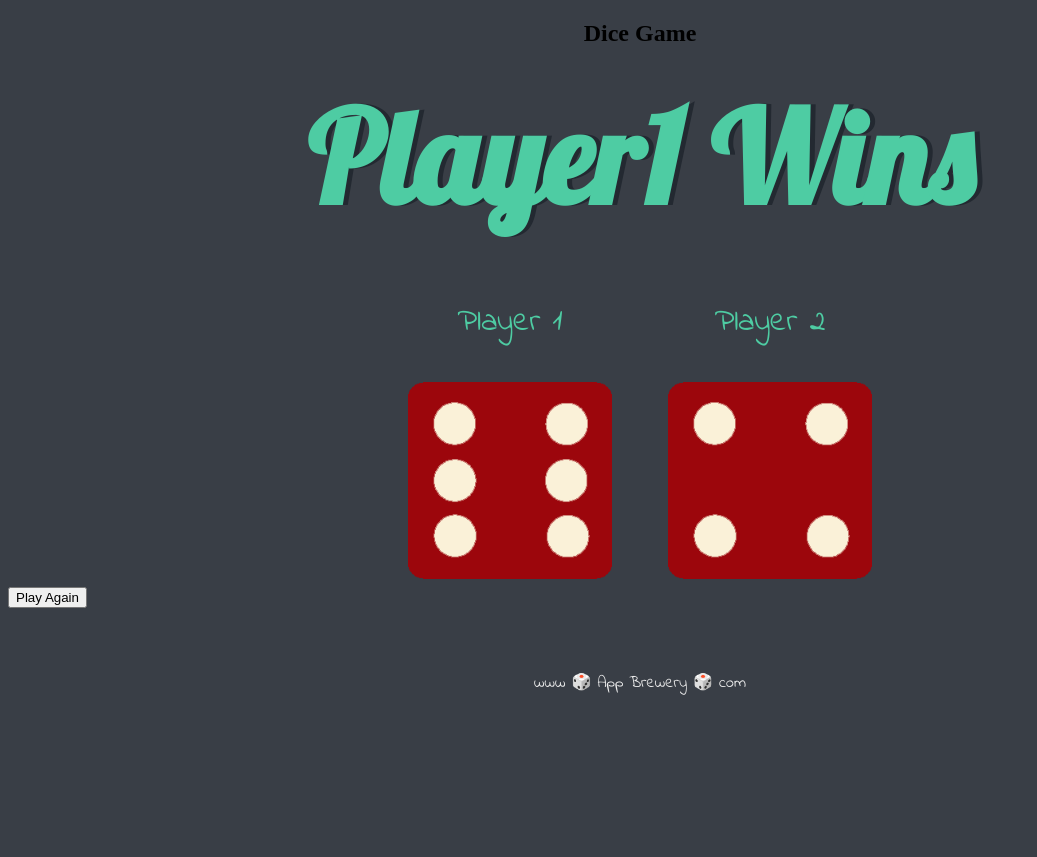
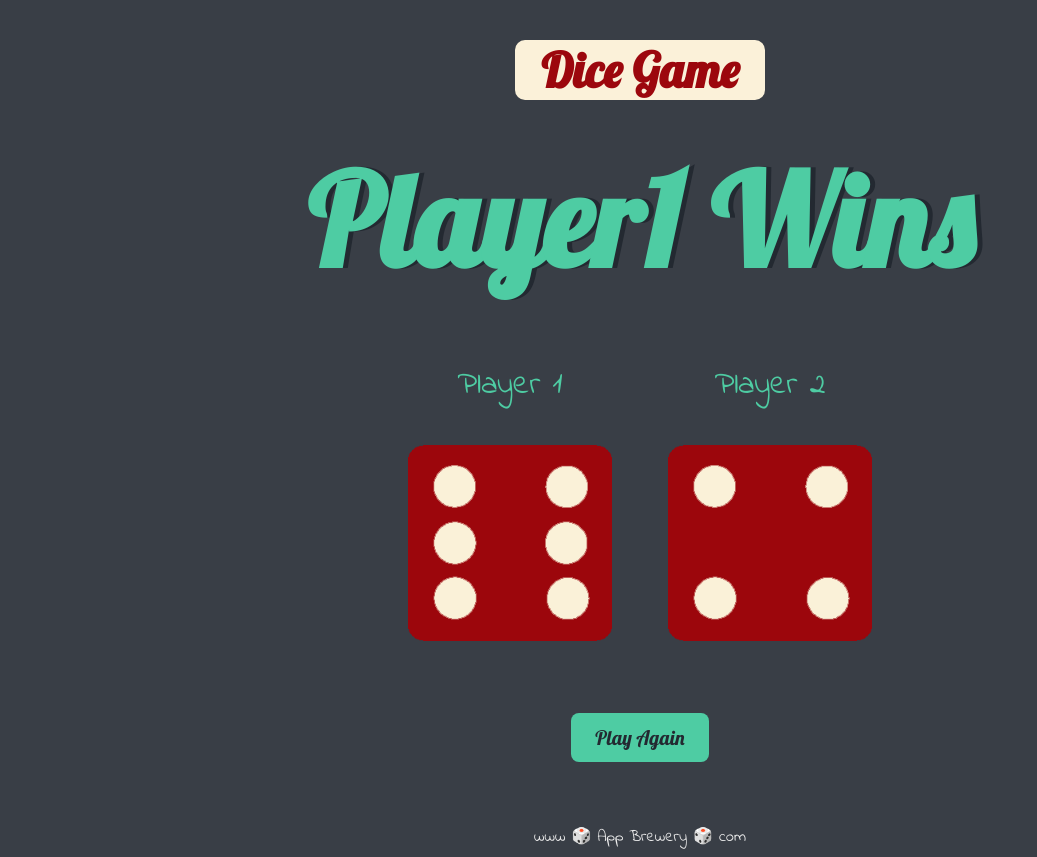
Before and after one commit to Chirag1309/Dice-Game, a plain HTML site: page index.html in a window 1280 px wide. Shown: the whole page, without its empty margins (0-1037 px from the left). Before the commit the page ends 800 px from the top, so only its background shows below. Drawn offline with Linux system fonts and the light colour scheme.

Commit message:
Update styles.css

```diff
--- a/styles.css
+++ b/styles.css
@@ -7,7 +7,14 @@
 .dice {
   text-align: center;
   display: inline-block;
+}
 
+.box {
+  background-color: #fbf1d9;
+  padding-top: -2px;
+  width: 250px;
+  margin: auto;
+  border-radius: 10px;
 }
 
 body {
@@ -20,6 +27,12 @@ h1 {
   text-shadow: 5px 0 #232931;
   font-size: 8rem;
   color: #4ECCA3;
+}
+
+h2 {
+  font-family: "Lobster", cursive;
+  font-size: 3rem;
+  color: #9c070d;
 }
 
 p {
@@ -39,3 +52,22 @@ footer {
   font-family: 'Indie Flower', cursive;
 
 }
+
+button {
+  display: block;
+  margin: 5% auto;
+  background-color: #4ecca3;
+  padding: 12px 24px;
+  text-decoration: none;
+  border-radius: 8px;
+  border: none;
+  color: #232931;
+  font-size: 20px;
+  font-family: "Lobster", cursive;
+}
+
+button:hover {
+  box-shadow: 0 12px 16px 0 rgba(0, 0, 0, 0.24),
+    0 17px 50px 0 rgba(0, 0, 0, 0.19);
+  cursor: pointer;
+}
```
